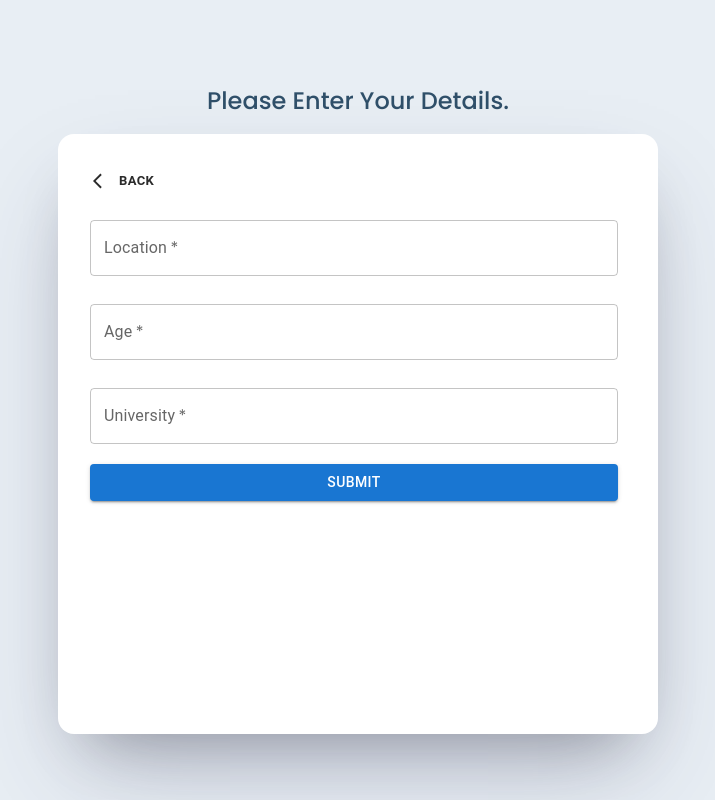
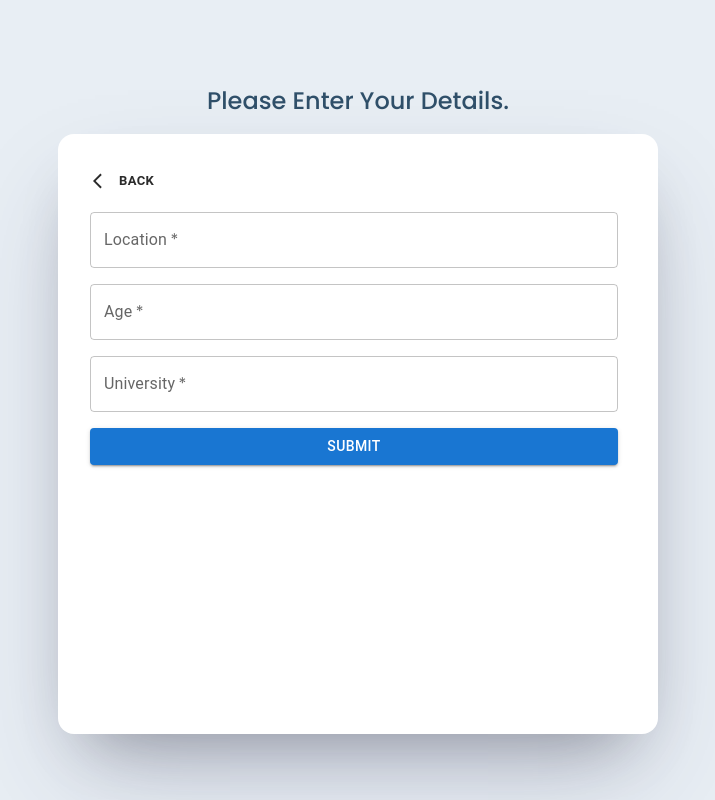
Before and after one commit to nahyansharvin/sample-form, a React (Create React App) app: page /form/next in a window 1280 px wide. Shown: the whole page, without its empty margins (282-997 px from the left). Built offline with nearby package versions, Linux system fonts and the light colour scheme.

Commit message:
update formik form

```diff
--- a/src/pages/forms/form1/Form1.js
+++ b/src/pages/forms/form1/Form1.js
@@ -1,4 +1,4 @@
-import React, { useState, useContext, useEffect } from 'react'
+import React, { useContext, useEffect } from 'react'
 import '../../Forms.css'
 import { useNavigate } from 'react-router-dom'
 
--- a/src/pages/forms/form2/Form2.js
+++ b/src/pages/forms/form2/Form2.js
@@ -2,71 +2,131 @@ import React, { useState, useContext, useEffect } from 'react'
 import '../../Forms.css'
 import { useNavigate } from 'react-router-dom'
 
-
+//Form validators
+import { useFormik } from 'formik';
+import * as yup from 'yup';
 
 //Matrial UI
-import { Grid, Button } from '@mui/material'
+import { Grid, Button, TextField } from '@mui/material'
 import ArrowBackIosIcon from '@mui/icons-material/ArrowBackIos';
 
 //Custom Components
-import TextInput from '../../../components/textInput/TextInput'
 import UserContext from '../../../UserContext';
+
+const validationSchema = yup.object({
+  location: yup
+    .string()
+    .required('Location is required'),
+  age: yup
+    .string()
+    .required('Age is required')
+    .matches(/^[0-9]+$/, "Must be only digits")
+    .max(4, 'Enter a valid age'),
+  university: yup
+    .string()
+    .required('University is required'),
+});
 
 function Form2() {
   const { user, setUser } = useContext(UserContext);
   const navigate = useNavigate();
 
-  //States
-  const [location, setLocation] = useState()
-  const [age, setAge] = useState()
-  const [university, setUniversity] = useState()
+  const formik = useFormik({
+    initialValues: {
+      location: '',
+      age: '',
+      university: '',
+    },
+    validationSchema: validationSchema,
+    onSubmit: (values) => {
+      // alert(JSON.stringify(values, null, 2));
+      setUser({ ...user, location: values.location, age: values.age, university: values.university });
+      navigate('/success');
+    },
+  });
 
-  //Set error in empty fields
-  const setError = () => {
-    if (!location) setLocation("");
-    if (!age) setAge("");
-    if (!university) setUniversity("");
-  }
+  // //States
+  // const [location, setLocation] = useState()
+  // const [age, setAge] = useState()
+  // const [university, setUniversity] = useState()
 
-  //To set current values in field
-  const setValues = (details) => {
-    if (!details) return;
-    setLocation(details.location);
-    setAge(details.age);
-    setUniversity(details.university);
-  }
-  useEffect(() => {
-    setValues(user);
-  }, [])
+  // //Set error in empty fields
+  // const setError = () => {
+  //   if (!location) setLocation("");
+  //   if (!age) setAge("");
+  //   if (!university) setUniversity("");
+  // }
 
-  //handle Submit button
-  const handleSubmitButton = () => {
-    if (!location || !age || !university) {
-      setError();
-      return;
-    } else {
-      setUser({ ...user, location, age, university });
-      navigate('/success');
-    }
-  }
+  // //To set current values in field
+  // const setValues = (details) => {
+  //   if (!details) return;
+  //   setLocation(details.location);
+  //   setAge(details.age);
+  //   setUniversity(details.university);
+  // }
+  // useEffect(() => {
+  //   setValues(user);
+  // }, [])
+
+  // //handle Submit button
+  // const handleSubmitButton = () => {
+  //   if (!location || !age || !university) {
+  //     setError();
+  //     return;
+  //   } else {
+  //     setUser({ ...user, location, age, university });
+  //     navigate('/success');
+  //   }
+  // }
 
   return (
     <div className="form-wrapper">
       <Grid container spacing={2}>
         <Grid item xs={12}>
-          <Button variant="text" startIcon={<ArrowBackIosIcon />} size="small" sx={{ color: "#2b2b2b", fontWeight: "bold" }} onClick={()=>navigate("/form/")} >Back</Button>
+          <Button variant="text" startIcon={<ArrowBackIosIcon />} size="small" sx={{ color: "#2b2b2b", fontWeight: "bold" }} onClick={() => navigate("/form/")} >Back</Button>
         </Grid>
         <Grid item xs={12}>
-          <TextInput label="Location" value={location} setValue={setLocation} />
+          <TextField
+            fullWidth
+            required
+            id="location"
+            name="location"
+            label="Location"
+            value={formik.values.location}
+            onChange={formik.handleChange}
+            error={formik.touched.location && Boolean(formik.errors.location)}
+            helperText={formik.touched.location && formik.errors.location}
+          />
         </Grid>
         <Grid item xs={12}>
-          <TextInput label="Age" type='Number' value={age} setValue={setAge} />
+          <TextField
+            fullWidth
+            required
+            type="Number"
+            id="age"
+            name="age"
+            label="Age"
+            value={formik.values.age}
+            onChange={formik.handleChange}
+            error={formik.touched.age && Boolean(formik.errors.age)}
+            helperText={formik.touched.age && formik.errors.age}
+          />
         </Grid>
         <Grid item xs={12}>
-          <TextInput label="University" value={university} setValue={setUniversity} />
+          <TextField
+            fullWidth
+            required
+            id="university"
+            name="university"
+            label="University"
+            value={formik.values.university}
+            onChange={formik.handleChange}
+            error={formik.touched.university && Boolean(formik.errors.university)}
+            helperText={formik.touched.university && formik.errors.university}
+          />
         </Grid>
         <Grid item xs={12}>
-          <Button variant="contained" color="primary" fullWidth onClick={handleSubmitButton}>Submit</Button>
+          <Button variant="contained" color="primary" fullWidth onClick={formik.handleSubmit}>Submit</Button>
         </Grid>
 
       </Grid>
```
